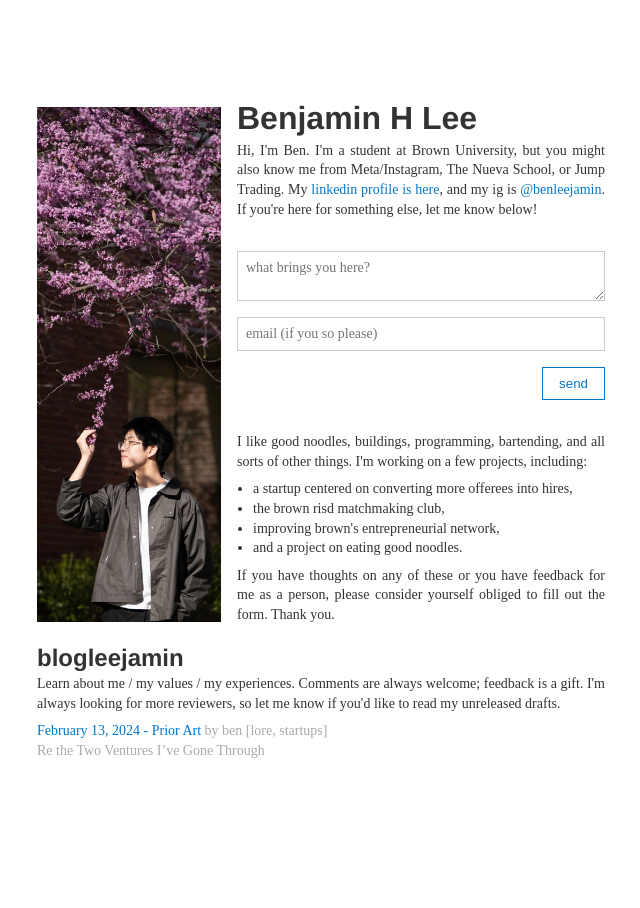
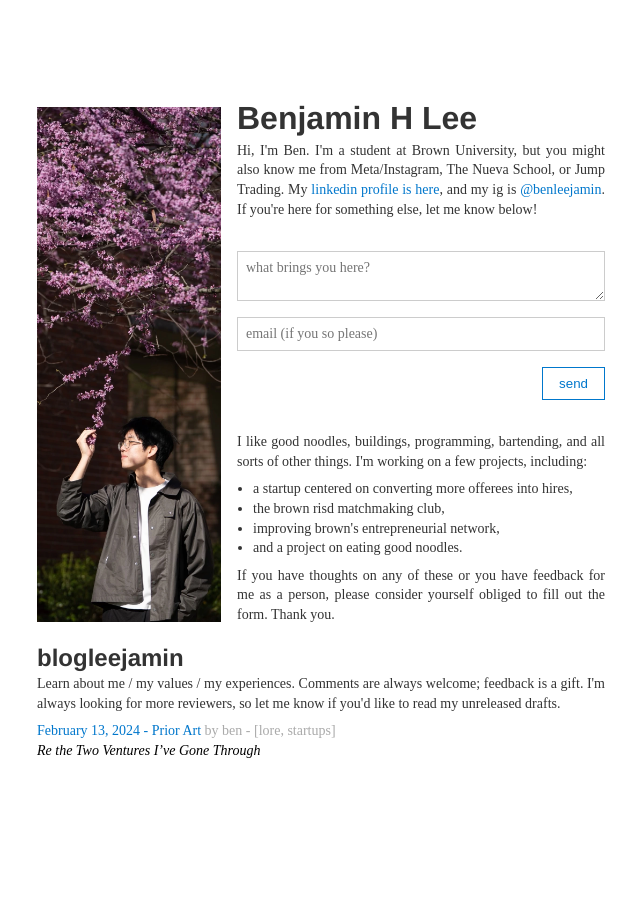
Before and after one commit to BenjaminHLee/BenjaminHLee.github.io, a Jekyll site: the page built from index.html, in a window 1280 px wide. Shown: the whole page, without its empty margins (319-959 px from the left). Built offline with Jekyll 4.4.1, drawn with Linux system fonts in a browser that asks for light colours.

Commit message:
Abstract out post list into include

```diff
--- /dev/null
+++ b/_includes/post-list.html
@@ -0,0 +1,20 @@
+<div class="post-list">
+  <h2>blogleejamin</h2>
+  <p>
+    Learn about me / my values / my experiences. Comments are always welcome;
+    feedback is a gift. I'm always looking for more reviewers, so let me know
+    if you'd like to read my unreleased drafts.
+  </p>
+  {% for post in site.posts %}
+    <p class="post-listing post-metadata">
+      <a href="{{ post.url }}">
+        {{ post.date | date: "%B %-d, %Y" }} - {{ post.title }}
+        </a>
+       by {{ post.authors | join: ", " }} - [{{ post.tags | join: ", " }}]
+      <br>
+      <span class="post-subtitle">
+        {{ post.subtitle }}
+      </span>
+    </p>
+  {% endfor %}
+</div>
--- a/index.html
+++ b/index.html
@@ -72,24 +72,7 @@
         </div>
       </div>
     </div>
-    <div class="blog">
-      <h2>blogleejamin</h2>
-      <p>
-        Learn about me / my values / my experiences. Comments are always welcome;
-        feedback is a gift. I'm always looking for more reviewers, so let me know
-        if you'd like to read my unreleased drafts.
-      </p>
-      {% for post in site.posts %}
-        <p class="post-listing">
-          <a href="{{ post.url }}">
-            {{ post.date | date: "%B %-d, %Y" }} - {{ post.title }}
-            </a>
-           by {{ post.authors | join: ", " }} [{{ post.tags | join: ", " }}]
-          <br>
-          {{ post.subtitle }}
-        </p>
-      {% endfor %}
-    </div>
+    {% include post-list.html %}
   </main>
 </body>
 </html>
--- a/style.css
+++ b/style.css
@@ -63,13 +63,22 @@
   display: none;
 }
 
-.blog {
+.post-list {
   margin-top: 1rem;
+  margin-bottom: 2rem;
 }
 
 .post-listing {
   margin-top: 0.5rem;
+}
+
+.post-metadata {
   color: #aaa;
+}
+
+.post-subtitle {
+  color: #000;
+  font-style: italic;
 }
 
 .post {
@@ -121,6 +130,7 @@
   width: 100%;
   font-family: 'EB Garamond', serif;
   font-size: 14px;
+  resize: vertical;
 }
 
 button[type="submit"] {
```
Also changed, not shown: _layouts/post.html (+14 -21 lines).
